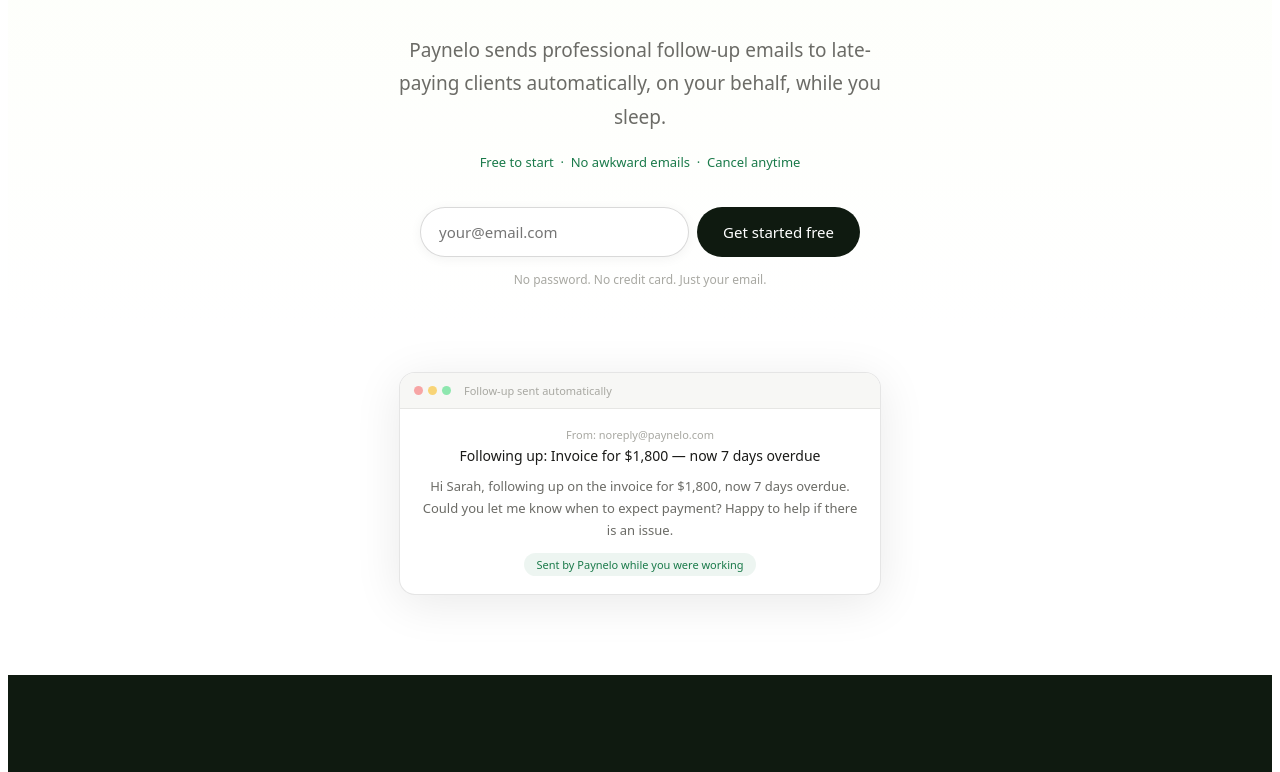
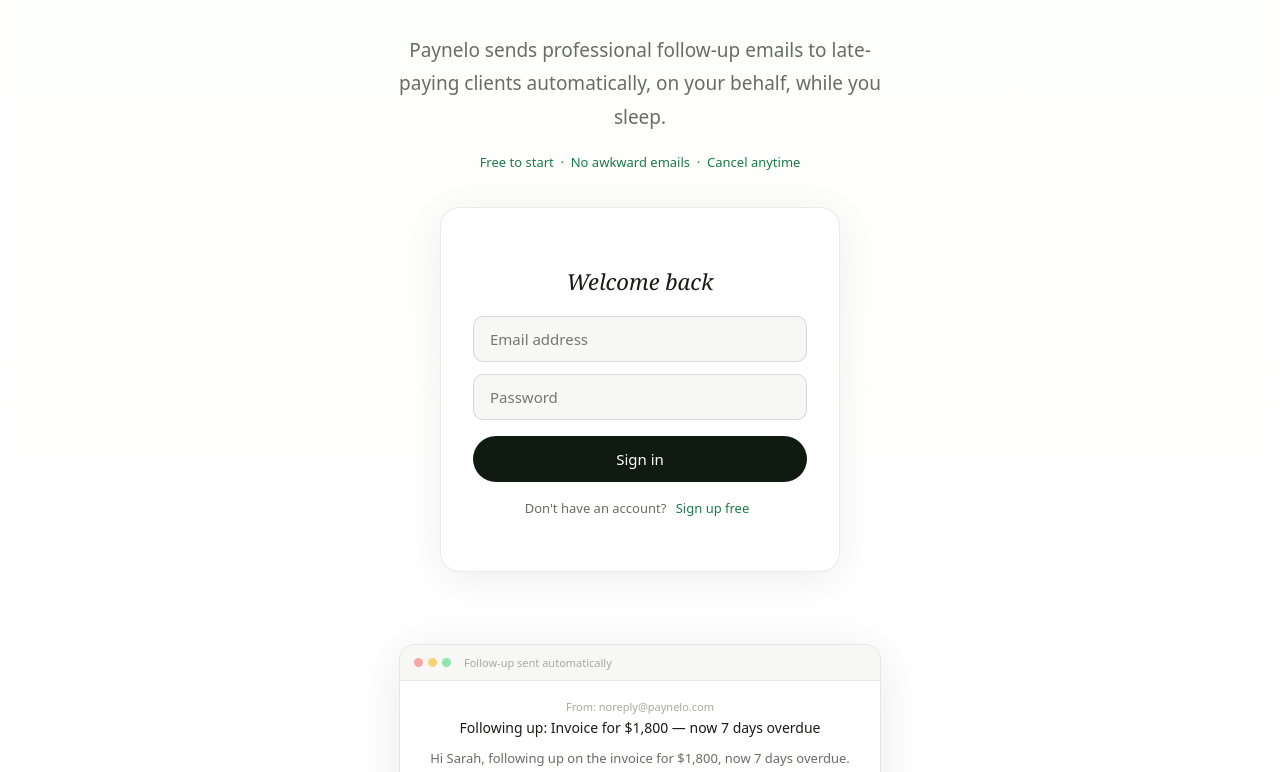
Before and after one commit to ilahalamin-pixel/paynelo, a Next.js app: page / in a window 1280 px wide. Shown: the part 485-1257 px from the top of the page. Built offline with nearby package versions, Linux system fonts and the light colour scheme; no server answers.

Commit message:
feat: email and password login no magic link

```diff
--- a/app/page.tsx
+++ b/app/page.tsx
@@ -7,8 +7,10 @@
 export default function HomePage() {
   const router = useRouter()
   const [email, setEmail] = useState('')
-  const [sent, setSent] = useState(false)
+  const [password, setPassword] = useState('')
+  const [isSignUp, setIsSignUp] = useState(false)
   const [loading, setLoading] = useState(false)
+  const [error, setError] = useState('')
 
   useEffect(() => {
     const checkUser = async () => {
@@ -22,16 +24,19 @@
     return () => subscription.unsubscribe()
   }, [])
 
-  const handleLogin = async (e: React.FormEvent) => {
+  const handleSubmit = async (e: React.FormEvent) => {
     e.preventDefault()
     setLoading(true)
-    await fetch('/api/auth', {
-      method: 'POST',
-      headers: { 'Content-Type': 'application/json' },
-      body: JSON.stringify({ email }),
-    })
+    setError('')
+
+    if (isSignUp) {
+      const { error } = await supabase.auth.signUp({ email, password })
+      if (error) setError(error.message)
+    } else {
+      const { error } = await supabase.auth.signInWithPassword({ email, password })
+      if (error) setError('Wrong email or password. Try again.')
+    }
     setLoading(false)
-    setSent(true)
   }
 
   const plans = [
@@ -98,25 +103,47 @@
           Free to start &nbsp;·&nbsp; No awkward emails &nbsp;·&nbsp; Cancel anytime
         </p>
 
-        <div id="get-started" style={{ width: '100%', maxWidth: 440 }}>
-          {sent ? (
-            <div style={{ background: '#fff', border: '0.5px solid rgba(0,0,0,0.08)', borderRadius: 20, padding: '2.5rem 2rem', boxShadow: '0 8px 40px rgba(0,0,0,0.07)' }}>
-              <div style={{ fontSize: 36, marginBottom: 12 }}>📬</div>
-              <p style={{ fontFamily: 'Georgia, serif', fontStyle: 'italic', fontSize: 22, color: '#1a1a18', marginBottom: 8 }}>Check your inbox</p>
-              <p style={{ fontSize: 14, color: '#6b6b66', fontWeight: 300, lineHeight: 1.7 }}>We sent a login link to <strong style={{ color: '#1a1a18', fontWeight: 500 }}>{email}</strong>. Click it to start.</p>
-              <button onClick={() => setSent(false)} style={{ marginTop: 16, background: 'none', border: 'none', fontSize: 12, color: '#a8a8a2', cursor: 'pointer', textDecoration: 'underline' }}>Use a different email</button>
-            </div>
-          ) : (
-            <form onSubmit={handleLogin} style={{ display: 'flex', gap: 8, width: '100%' }}>
-              <input type="email" required placeholder="your@email.com" value={email} onChange={e => setEmail(e.target.value)}
-                style={{ flex: 1, padding: '14px 18px', background: '#fff', border: '0.5px solid rgba(0,0,0,0.15)', borderRadius: 100, fontSize: 15, color: '#1a1a18', outline: 'none', fontFamily: 'inherit', boxShadow: '0 2px 12px rgba(0,0,0,0.05)' }} />
-              <button type="submit" disabled={loading}
-                style={{ padding: '14px 26px', background: '#0f1a10', color: '#fff', border: 'none', borderRadius: 100, fontSize: 15, fontWeight: 500, cursor: 'pointer', fontFamily: 'inherit', whiteSpace: 'nowrap' }}>
-                {loading ? '...' : 'Get started free'}
+        {/* Auth card */}
+        <div id="get-started" style={{ width: '100%', maxWidth: 400 }}>
+          <div style={{ background: '#fff', border: '0.5px solid rgba(0,0,0,0.08)', borderRadius: 20, padding: '2.5rem 2rem', boxShadow: '0 8px 40px rgba(0,0,0,0.07)' }}>
+            <h2 style={{ fontFamily: 'Georgia, serif', fontStyle: 'italic', fontWeight: 300, fontSize: 22, color: '#1a1a18', marginBottom: 20 }}>
+              {isSignUp ? 'Create your account' : 'Welcome back'}
+            </h2>
+            <form onSubmit={handleSubmit} style={{ display: 'flex', flexDirection: 'column', gap: 12 }}>
+              <input
+                type="email"
+                required
+                placeholder="Email address"
+                value={email}
+                onChange={e => setEmail(e.target.value)}
+                style={{ width: '100%', padding: '12px 16px', background: '#f7f7f5', border: '0.5px solid rgba(0,0,0,0.12)', borderRadius: 10, fontSize: 15, color: '#1a1a18', outline: 'none', fontFamily: 'inherit', boxSizing: 'border-box' }}
+              />
+              <input
+                type="password"
+                required
+                placeholder="Password"
+                value={password}
+                onChange={e => setPassword(e.target.value)}
+                style={{ width: '100%', padding: '12px 16px', background: '#f7f7f5', border: '0.5px solid rgba(0,0,0,0.12)', borderRadius: 10, fontSize: 15, color: '#1a1a18', outline: 'none', fontFamily: 'inherit', boxSizing: 'border-box' }}
+              />
+              {error && (
+                <p style={{ fontSize: 13, color: '#b91c1c', background: 'rgba(220,38,38,0.06)', padding: '10px 14px', borderRadius: 8, margin: 0 }}>{error}</p>
+              )}
+              <button
+                type="submit"
+                disabled={loading}
+                style={{ width: '100%', padding: '13px', background: loading ? '#f0efeb' : '#0f1a10', color: loading ? '#a8a8a2' : '#fff', border: 'none', borderRadius: 100, fontSize: 15, fontWeight: 500, cursor: loading ? 'not-allowed' : 'pointer', fontFamily: 'inherit', marginTop: 4 }}>
+                {loading ? '...' : isSignUp ? 'Create account' : 'Sign in'}
               </button>
             </form>
-          )}
-          <p style={{ fontSize: 12, color: '#a8a8a2', marginTop: 14 }}>No password. No credit card. Just your email.</p>
+            <p style={{ fontSize: 13, color: '#6b6b66', marginTop: 16, textAlign: 'center' }}>
+              {isSignUp ? 'Already have an account?' : "Don't have an account?"}{' '}
+              <button onClick={() => { setIsSignUp(!isSignUp); setError('') }}
+                style={{ background: 'none', border: 'none', color: '#1a7a4a', fontWeight: 500, cursor: 'pointer', fontSize: 13, fontFamily: 'inherit' }}>
+                {isSignUp ? 'Sign in' : 'Sign up free'}
+              </button>
+            </p>
+          </div>
         </div>
 
         {/* Email preview card */}
@@ -215,7 +242,7 @@
                   </div>
                 ))}
                 <button onClick={() => document.getElementById('get-started')?.scrollIntoView({ behavior: 'smooth' })}
-                  style={{ width: '100%', marginTop: 28, padding: '13px', background: plan.highlight ? '#c8f075' : 'none', color: plan.highlight ? '#0f1a10' : '#0f1a10', border: plan.highlight ? 'none' : '0.5px solid rgba(0,0,0,0.2)', borderRadius: 100, fontSize: 14, fontWeight: plan.highlight ? 700 : 500, cursor: 'pointer', fontFamily: 'inherit' }}>
+                  style={{ width: '100%', marginTop: 28, padding: '13px', background: plan.highlight ? '#c8f075' : 'none', color: '#0f1a10', border: plan.highlight ? 'none' : '0.5px solid rgba(0,0,0,0.2)', borderRadius: 100, fontSize: 14, fontWeight: plan.highlight ? 700 : 500, cursor: 'pointer', fontFamily: 'inherit' }}>
                   {plan.cta}
                 </button>
               </div>
```
